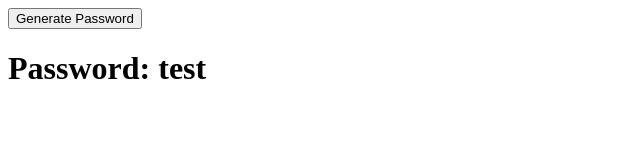
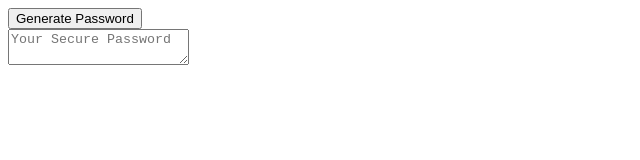
Before and after one commit to mjs-esfsc/SMU-HW-3_Password-Generator, a plain HTML site: page index.html in a window 1280 px wide. Shown: the whole page, without its empty margins (0-640 px from the left). Drawn offline with Linux system fonts and the light colour scheme.

Commit message:
got display area working

```diff
--- a/index.html
+++ b/index.html
@@ -4,15 +4,21 @@
     <meta charset="UTF-8">
     <meta http-equiv="X-UA-Compatible" content="IE=edge">
     <meta name="viewport" content="width=device-width, initial-scale=1.0">
-    <title>Document</title>
+    <title>Password Generator</title>
 </head>
 <body>
     <script>src="./js/script.js"</script>
     <div>
         <button id="generate">Generate Password</button>
     </div>
-    <div id="password">
-        <h1>Password: <span id="">test</span></h1>
-    </div>
+    <div>
+        <textarea
+          readonly
+          id="password"
+          placeholder="Your Secure Password"
+          aria-label="Generated Password"
+        ></textarea>
+      </div>
+
 </body>
 </html>
```
Also changed, not shown: jss/script.js (+10 -8 lines).
